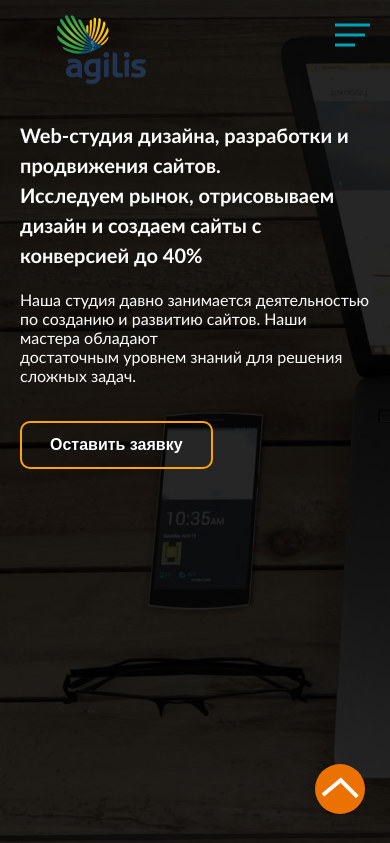
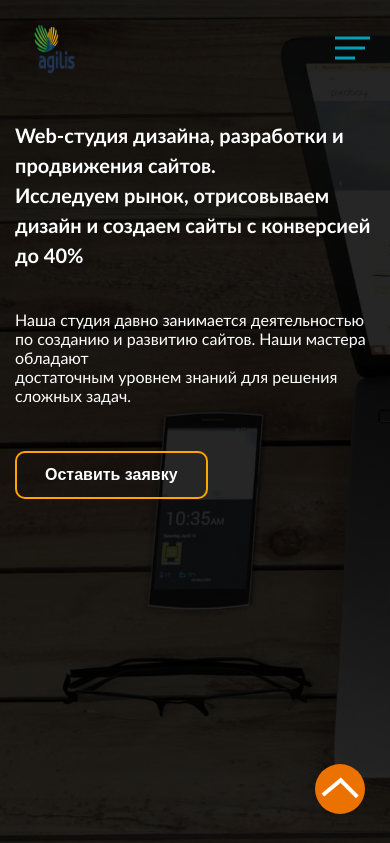
Before and after one commit to Legenda1224/repo-site_ga, a PHP site: page / in a window 390 px wide. Shown: the top 843 px of the page. Run offline with PHP 8.4, Linux system fonts and the light colour scheme.

Commit message:
Update style.css

```diff
--- a/css/style.css
+++ b/css/style.css
@@ -92,7 +94,7 @@ a{
 
 .burger-menu_button {
     position: fixed;
-    top: 10px;
+    top: 23px;
     right: 10px;
     z-index: 1001;
     width: 60px;
@@ -330,7 +332,7 @@ header{
     top: 0;
     position: fixed;
     width: 100%;
-    height: 70px;
+    height: 100px;
     display: flex;
     justify-content: space-between;
     align-items: center;
@@ -338,15 +340,14 @@ header{
 }
 header.sticky{
     transition: 0.3s ease-in-out;
-    /* background-color: #042348; */
     background-color: white;
 }
 
 .logo{
-    width: 200px;
-    height: 100px;
-    padding-top: 30px;
-    margin: 0px 35px;
+    width: 90px;
+    height: 70px;
+    padding-top: 10px;
+    margin: 0px 90px;
 
 }
 
@@ -1132,10 +1170,10 @@ footer{
     font-size: 18px;
 }
 .logo{
-    width: 200px;
-    height: 100px;
-    padding-top: 30px;
-    margin: 0px 0px;
+    width: 90px;
+    height: 70px;
+    padding-top: 10px;
+    margin: 0px 50px;
 
 }
 }
@@ -1144,18 +1182,28 @@ footer{
 @media (max-width: 578px){
 
 .zagolovok{
-    padding: 50px 40px;
+    padding: 40px 40px;
 }
 .zagolovok h3{
     font-size: 20px;
     line-height: 30px;
 }
 .zagolovok p{
-    padding: 0px 0px 0px 0px ;
+    padding: 30px 0px 0px 0px ;
     font-size: 16px;
 }
 
-
+button{
+    cursor: pointer;
+    animation: button 4s;
+    border-radius: 10px;
+    border: 2px solid orange;
+    outline: none;
+    margin-top: 30px;
+    padding: 13px;
+    background: none;
+    transition: 0.3s ease-in-out;
+}
 
 
 .kompaniya{
@@ -1240,16 +1288,40 @@ footer{
 }
 
 .zagolovok{
-    padding: 0px 20px;
+    padding: 0px 15px;
 }
 .zagolovok h3{
     font-size: 20px;
     line-height: 30px;
 }
 .zagolovok p{
-    padding: 0px 0px 0px 0px ;
+    padding: 20px 0px 0px 0px ;
     font-size: 16px;
 }
+.logo{
+    width: 90px;
+    height: 70px;
+    padding-top: 0px;
+    margin: 0px 9px;
+}
+
+.block1{
+    margin: 30px;
+    width: 230px;
+    height: 440px;
+}
+.block2{
+    margin: 30px;
+    width: 230px;
+    height: 470px;
+}
+.block3{
+    margin: 30px;
+    width: 230px;
+    height: 470px;
+}
+
+
 .d-flex-contact p{
     line-height: 25px;
     font-size: 16px;
```
Also changed, not shown: other parts of css/style.css (+66 -21 lines).
